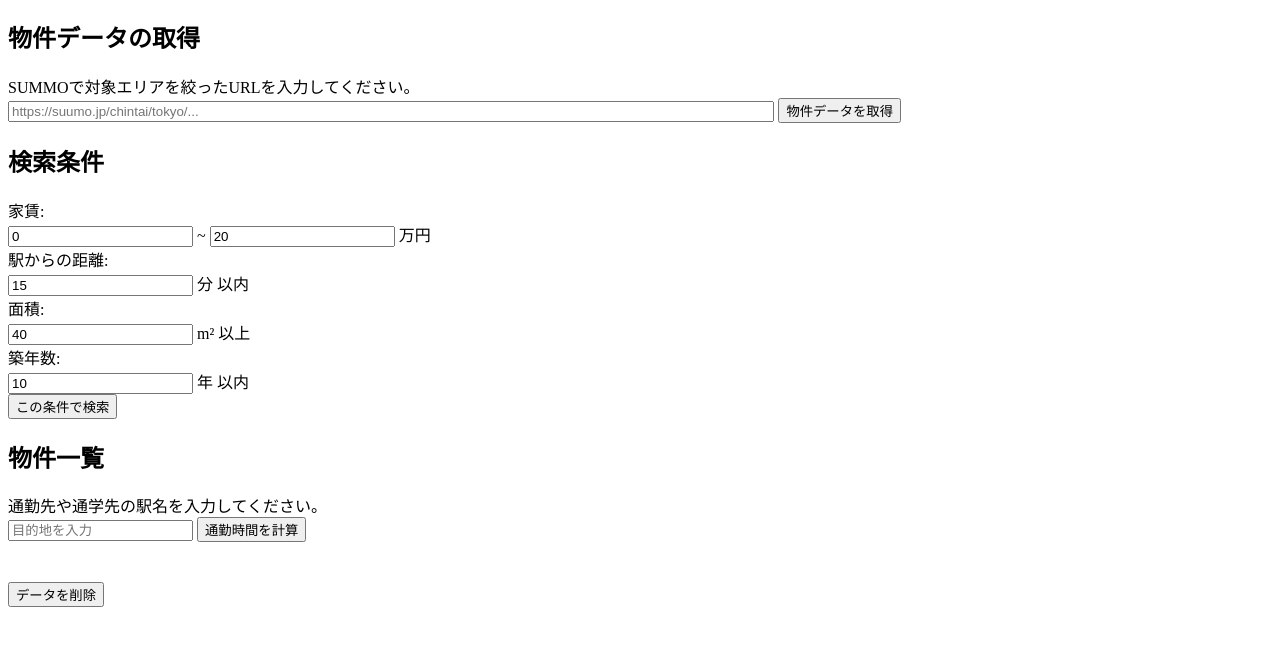
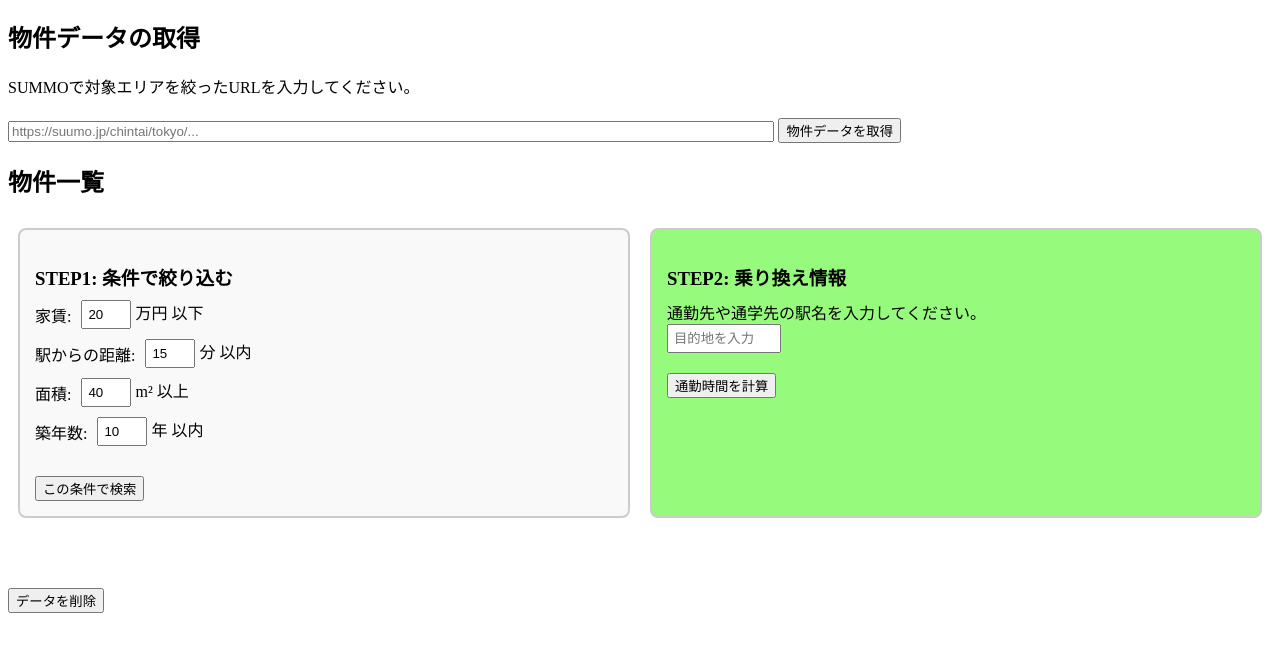
Before and after one commit to shunsuuuuuuu/HomeSynck, a website with bundled scripts: page public/html/index.html in a window 1280 px wide. Shown: the part 61-712 px from the top of the page. Built offline with nearby package versions, Linux system fonts and the light colour scheme; no server answers; files whose address does not match are found by name.

Commit message:
UIを修正

```diff
--- a/public/css/property_list.css
+++ b/public/css/property_list.css
@@ -11,7 +11,7 @@
 }
 
 .property-table th, .property-table td {
-    padding: 12px;
+    padding: 5px;
     text-align: left;
     border-bottom: 1px solid #ddd;
 }
@@ -38,3 +38,62 @@ th.highlight1-header {
 td.highlight1 {
     background-color: rgba(0, 255, 64, 0.345);
   }
+
+.filter-container{
+    width: 50%; /* 各セクションの幅 */
+    padding: 15px; /* 内側の余白 */
+    border: 2px solid #ccc; /* 枠線 */
+    border-radius: 8px; /* 角を丸める */
+    background-color: #f9f9f9; /* 背景色 */
+}
+
+.commute-container {
+    width: 50%; /* 各セクションの幅 */
+    padding: 15px; /* 内側の余白 */
+    border: 2px solid #ccc; /* 枠線 */
+    border-radius: 8px; /* 角を丸める */
+    background-color: #39f50a87; /* 背景色 */
+}
+
+.filter-section {
+    display: flex; /* 横並びを維持 */
+    justify-content: space-between; /* 均等に配置 */
+    gap: 20px; /* セクション間の隙間 */
+    background-color: #ffffff; /* セクション全体の背景色 */
+    padding: 10px;
+    border-radius: 10px;
+}
+
+.filter-group {
+    display: flex;
+    align-items: center;
+    gap: 10px; /* 各フィールドの間隔 */
+    margin-bottom: 10px; /* グループ間の余白を追加 */
+}
+
+.filter-group input {
+    width: 50px; /* 入力フィールドの幅を統一 */
+    padding: 5px; /* 入力フィールドに内側の余白を追加 */
+    box-sizing: border-box; /* 幅にパディングを含める */
+}
+
+.filter-group span {
+    display: inline-block;
+    min-width: 80px; /* スパン要素の最小幅を指定して揃える */
+}
+
+button {
+    margin-top: 20px;
+    cursor: pointer;
+}
+
+h3 {
+    width: 100%; /* 見出しが横並びになるのを防ぐため */
+    margin-bottom: 10px;
+}
+
+#destinationInput {
+    width: 100px;
+    padding: 5px; /* 入力フィールドに内側の余白を追加 */
+    margin-right: 10px; /* ボタンとの間隔を調整 */
+}
--- a/public/html/index.html
+++ b/public/html/index.html
@@ -21,15 +21,16 @@
         </div>
     </form>
 
+    <h2 id="propertyCount">物件一覧</h2>
+
     <div class="filter-section">
-        <h2>検索条件</h2>
+        <div class="filter-container">
+            <h3>STEP1: 条件で絞り込む</h3>
             <div class="filter-group">
-            <label for="minRent">家賃:</label>
+                <label for="maxRent">家賃:</label>
                 <div class="input-range">
-                <input type="number" id="minRent" placeholder="最小家賃" value="0">
-                <span>~</span>
                     <input type="number" id="maxRent" placeholder="最大家賃" value="20">
-                <span>万円</span>
+                    <span>万円 以下</span>
                 </div>
             </div>
             <div class="filter-group">
@@ -56,15 +57,26 @@
             <button id="filterBtn">この条件で検索</button>
         </div>
 
-    <h2 id="propertyCount">物件一覧</h2>
+        <div class="commute-container">
+            <h3>STEP2: 乗り換え情報</h3>
             <div>
                 <label for="destinationInput">通勤先や通学先の駅名を入力してください。</label>
             </div>
+            <div>
                 <input type="text" id="destinationInput" placeholder="目的地を入力">
+            </div>
+            <div>
                 <button id="calcDistanceBtn">通勤時間を計算</button>
+            </div>
+            <p id="transferLoadingMessage" style="display: none; color: rgb(255, 0, 0);"></p>
+        </div>
+    </div>
+
     <div style="height: 20px;"></div>
     <div id="propertiesList"></div>
+
     <div style="height: 20px;"></div>
+
     <div id="deleteButtonContainer">
         <button id="deleteBtn">データを削除</button>
     </div>
--- a/public/js/property_list_mng.js
+++ b/public/js/property_list_mng.js
@@ -21,7 +21,7 @@ document.addEventListener('DOMContentLoaded', () => {
         // 物件データを取得
         const loadingMessage = document.getElementById('loadingMessage');
         loadingMessage.style.display = 'block';
-        loadingMessage.textContent = 'データを取得しています...';
+        loadingMessage.textContent = '物件データを取得しています...';
         try {
             const url = document.getElementById('urlInput').value;
             console.log('URL:', url);
@@ -50,6 +50,10 @@ document.addEventListener('DOMContentLoaded', () => {
 
     // ボタンクリックで乗り換え情報を取得する処理
     transferBtn.addEventListener('click', async () => {
+        const loadingMessage = document.getElementById('transferLoadingMessage');
+        loadingMessage.style.display = 'block';
+        loadingMessage.textContent = '乗り換え情報を更新しています...';
+
         const destStation = document.getElementById('destinationInput').value;
 
         if (!destStation) {
@@ -60,6 +64,7 @@ document.addEventListener('DOMContentLoaded', () => {
         const filteredProperties = await getFilteredProperties();
         await searchTransferInfo(filteredProperties, destStation);
         displayFilteredProperties();
+        loadingMessage.style.display = 'none';
     });
 
     // ボタンクリックで物件データを削除する処理
@@ -100,14 +105,13 @@ async function getFilteredProperties() {
     const response = await fetch('/api/properties/get-all-properties');
     const result = await response.json();
     const properties = await result.data;
-    const minRent = Number(document.getElementById('minRent').value) || 0;
     const maxRent = Number(document.getElementById('maxRent').value) || Infinity;
     const maxDistance = Number(document.getElementById('maxDistance').value) || Infinity;
     const minArea = Number(document.getElementById('minArea').value) || 0;
     const maxAge = Number(document.getElementById('maxAge').value) || Infinity;
 
     return properties.filter(property => {
-        const meetsRentCriteria = property.rental_fee >= minRent && property.rental_fee <= maxRent;
+        const meetsRentCriteria = property.rental_fee <= maxRent;
         const meetsDistanceCriteria = property.distance_to_station <= maxDistance;
         const meetsAreaCriteria = property.floor_area >= minArea;
         const meetsAgeCriteria = property.build_age <= maxAge;
```
Lines whose indentation alone changed are shown as unchanged.
